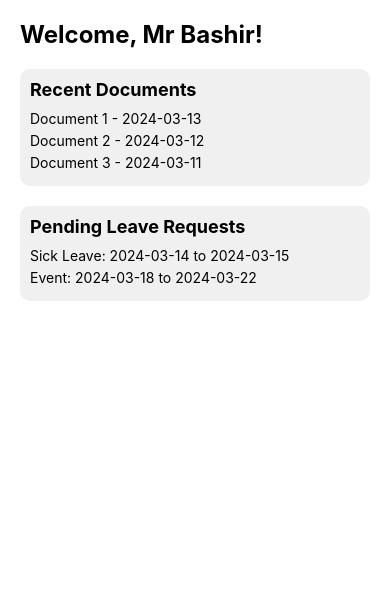
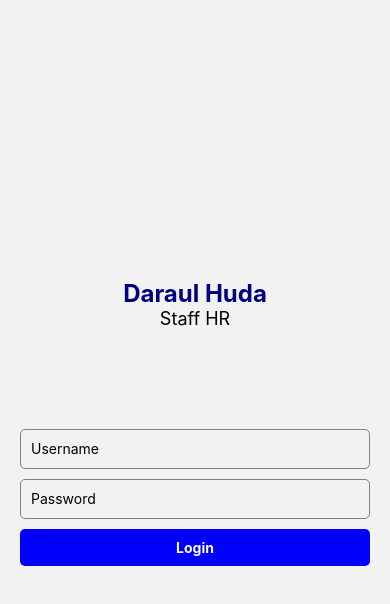
Before and after one commit to itcentralng/Staff-HR-Darul-Huda, a React Native app: screen /Login in a window 390 px wide. Shown: the top 604 px of the page. Built offline with nearby package versions, Linux system fonts and the light colour scheme.

Commit message:
second commit

```diff
--- a/App.js
+++ b/App.js
@@ -1,23 +1,20 @@
-import { StatusBar } from 'expo-status-bar';
-import { SafeAreaView, StyleSheet, Text, View } from 'react-native';
+import React from 'react';
+import { NavigationContainer } from '@react-navigation/native';
+import { createStackNavigator } from '@react-navigation/stack';
 import LoginScreen from './src/screens/LoginScreen';
 import DashboardScreen from './src/screens/DashboardScreen';
 
-export default function App() {
+const Stack = createStackNavigator();
+
+const App = () => {
   return (
-    <SafeAreaView style={styles.container}>
-      <StatusBar style="auto" />
-      {/* <LoginScreen /> */}
-      <DashboardScreen />
-    </SafeAreaView>
+    <NavigationContainer>
+      <Stack.Navigator initialRouteName="Login">
+        <Stack.Screen name="Login" component={LoginScreen} options={{ headerShown: false }} />
+        <Stack.Screen name="Dashboard" component={DashboardScreen} options={{ headerShown: false }} />
+      </Stack.Navigator>
+    </NavigationContainer>
   );
-}
+};
 
-const styles = StyleSheet.create({
-  container: {
-    flex: 1,
-    backgroundColor: '#fff',
-    // alignItems: 'center',
-    // justifyContent: 'center',
-  },
-});
+export default App;
--- /dev/null
+++ b/src/components/LogoutButton.js
@@ -0,0 +1,26 @@
+import React from 'react';
+import { TouchableOpacity, Text, StyleSheet } from 'react-native';
+
+const LogoutButton = ({ onPress }) => {
+  return (
+    <TouchableOpacity style={styles.button} onPress={onPress}>
+      <Text style={styles.text}>Logout</Text>
+    </TouchableOpacity>
+  );
+};
+
+const styles = StyleSheet.create({
+  button: {
+    backgroundColor: 'red',
+    padding: 10,
+    borderRadius: 5,
+    alignItems: 'center',
+    marginTop: 20,
+  },
+  text: {
+    color: 'white',
+    fontWeight: 'bold',
+  },
+});
+
+export default LogoutButton;
--- a/src/screens/DashboardScreen.js
+++ b/src/screens/DashboardScreen.js
@@ -1,7 +1,9 @@
 import React from 'react';
-import { View, Text, StyleSheet, ScrollView } from 'react-native';
+import { View, Text, StyleSheet, ScrollView, TouchableOpacity } from 'react-native';
+import LogoutButton from '../components/LogoutButton';
+import LoginScreen from './LoginScreen';
 
-const DashboardScreen = () => {
+const DashboardScreen = ({ navigation }) => {
   const recentDocuments = [
     { id: 1, title: 'Document 1', date: '2024-03-13' },
     { id: 2, title: 'Document 2', date: '2024-03-12' },
@@ -13,23 +15,36 @@ const DashboardScreen = () => {
     { id: 2, type: 'Event', startDate: '2024-03-18', endDate: '2024-03-22' },
   ];
 
+  handleLogout = () => {
+    navigation.navigate('Login')
+  }
+
   return (
     <ScrollView contentContainerStyle={styles.container}>
-      <Text style={styles.heading}>Welcome, Mr Bashir!</Text>
+      <Text style={styles.heading}>Dashboard</Text>
+      <Text style={styles.welcomeName}>Welcom Back, Mr Bashir!</Text>
 
       <View style={styles.section}>
         <Text style={styles.sectionTitle}>Recent Documents</Text>
         {recentDocuments.map((doc) => (
-          <Text key={doc.id} style={styles.item}>{doc.title} - {doc.date}</Text>
+          <TouchableOpacity key={doc.id} style={styles.item}>
+            <Text style={styles.itemText}>{doc.title}</Text>
+            <Text style={styles.itemDate}>{doc.date}</Text>
+          </TouchableOpacity>
         ))}
       </View>
 
       <View style={styles.section}>
         <Text style={styles.sectionTitle}>Pending Leave Requests</Text>
         {pendingLeaveRequests.map((request) => (
-          <Text key={request.id} style={styles.item}>{request.type}: {request.startDate} to {request.endDate}</Text>
+          <TouchableOpacity key={request.id} style={styles.item}>
+            <Text style={styles.itemText}>{request.type}</Text>
+            <Text style={styles.itemDate}>{request.startDate} to {request.endDate}</Text>
+          </TouchableOpacity>
         ))}
       </View>
+
+      <LogoutButton onPress={handleLogout} />
     </ScrollView>
   );
 };
@@ -37,18 +52,21 @@ const DashboardScreen = () => {
 const styles = StyleSheet.create({
   container: {
     flexGrow: 1,
-    padding: 20,
+    paddingVertical: 20,
+    paddingHorizontal: 15,
   },
   heading: {
     fontSize: 24,
     fontWeight: 'bold',
+    color: "navy"
+  },
+  welcomeName: {
+    fontSize: 14,
     marginBottom: 20,
+    color: "navy"
   },
   section: {
     marginBottom: 20,
-    backgroundColor: '#f0f0f0',
-    padding: 10,
-    borderRadius: 10,
   },
   sectionTitle: {
     fontSize: 18,
@@ -56,7 +74,19 @@ const styles = StyleSheet.create({
     marginBottom: 10,
   },
   item: {
+    backgroundColor: '#f9f9f9',
+    padding: 15,
+    borderRadius: 10,
+    marginBottom: 10,
+  },
+  itemText: {
+    fontSize: 16,
+    fontWeight: 'bold',
     marginBottom: 5,
+  },
+  itemDate: {
+    fontSize: 14,
+    color: '#666',
   },
 });
 
--- a/src/screens/LoginScreen.js
+++ b/src/screens/LoginScreen.js
@@ -4,14 +4,15 @@ import Header from '../components/Header';
 import InputField from '../components/InputField';
 import LoginButton from '../components/LoginButton';
 
-const LoginScreen = () => {
+const LoginScreen = ({ navigation }) => {
   const [username, setUsername] = useState('');
   const [password, setPassword] = useState('');
 
-  const handleLogin = () => {
-    console.log('Username:', username);
-    console.log('Password:', password);
-  };
+
+    const handleLogin = () => {
+
+      navigation.navigate('Dashboard');
+    };
 
   return (
     <View style={styles.container}>
```
Also changed, not shown: package.json (+8 -1 lines), 1 other file (tests, documents, lock files or other folders).
